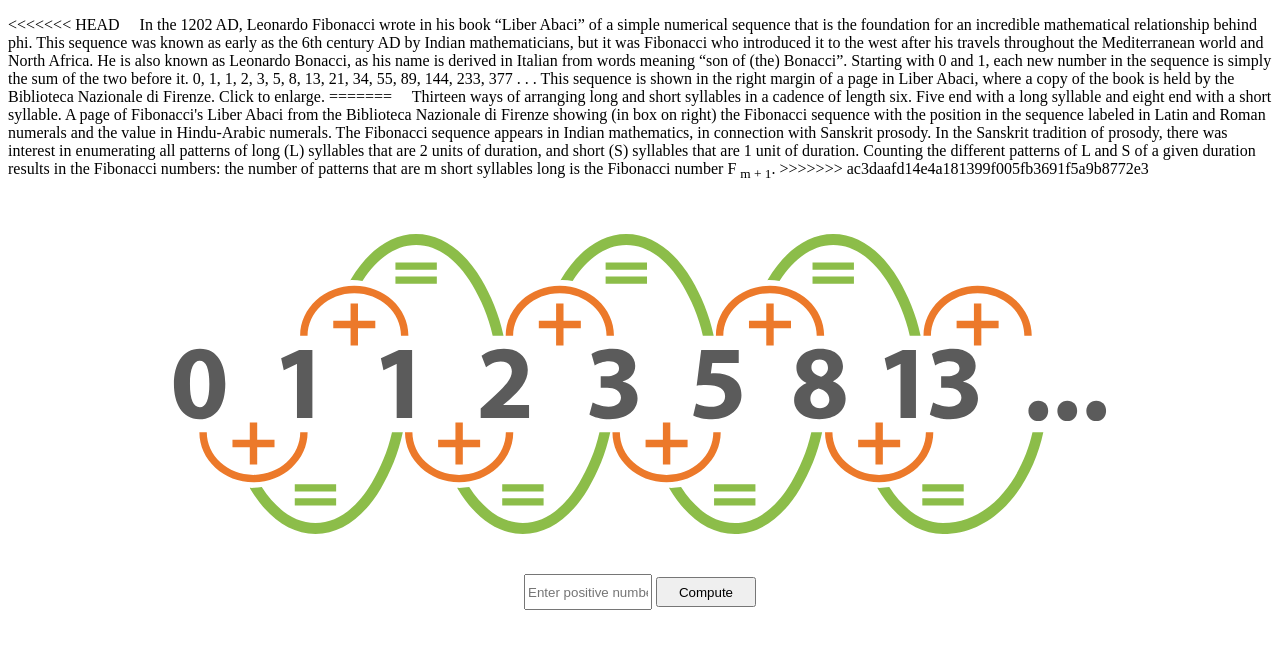
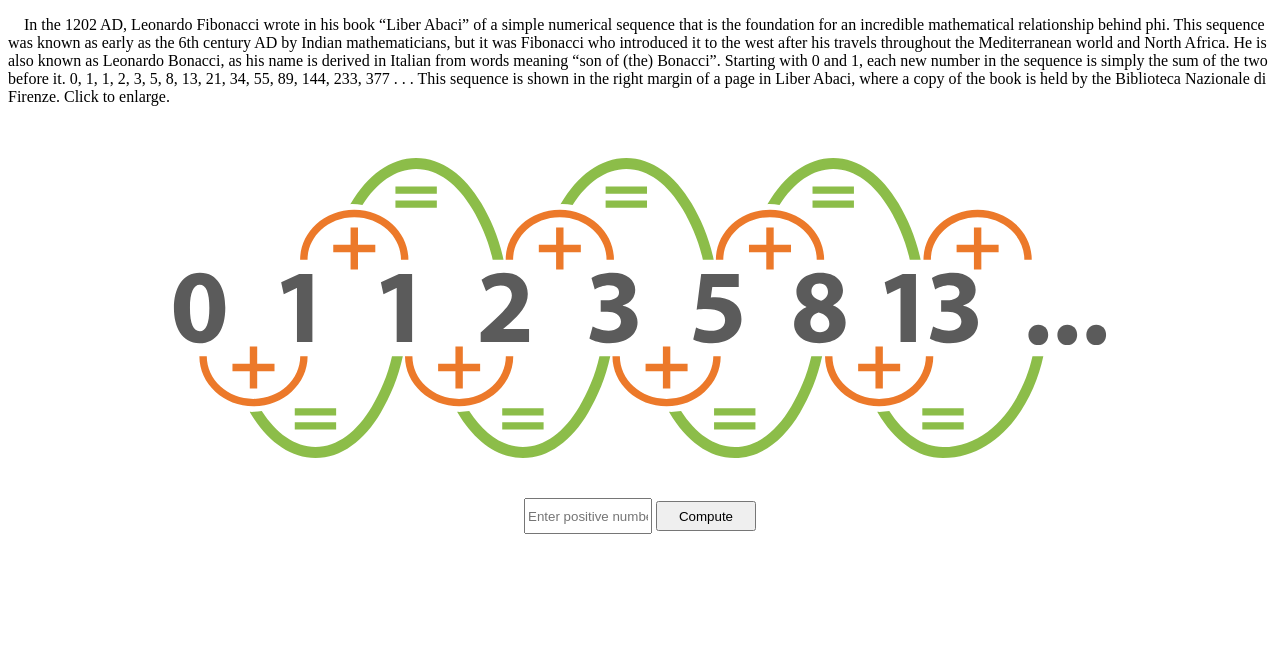
Before and after one commit to samyamstha/CS275-FA2018, a plain HTML site: page Assignment1/ss4674_HW1.html in a window 1280 px wide. Drawn offline with Linux system fonts and the light colour scheme.

Commit message:
Changed the paragraph

```diff
--- a/Assignment1/ss4674_HW1.html
+++ b/Assignment1/ss4674_HW1.html
@@ -7,7 +7,6 @@
 
 <body>
 	<p>
-<<<<<<< HEAD
 		&nbsp&nbsp&nbsp In the 1202 AD, Leonardo Fibonacci wrote in his book “Liber Abaci” of a simple numerical sequence that is the foundation for an incredible mathematical relationship behind phi.  This sequence was known as early as the 6th century AD by Indian mathematicians, but it was Fibonacci who introduced it to the west after his travels throughout the Mediterranean world and North Africa. He is also known as Leonardo Bonacci, as his name is derived in Italian from words meaning “son of (the) Bonacci”.
 
 		Starting with 0 and 1, each new number in the sequence is simply the sum of the two before it.
@@ -15,17 +14,7 @@
 		0, 1, 1, 2, 3, 5, 8, 13, 21, 34, 55, 89, 144,  233, 377 . . .
 
 		This sequence is shown in the right margin of a page in Liber Abaci, where a copy of the book is held by the Biblioteca Nazionale di Firenze. Click to enlarge.
-=======
-		&nbsp&nbsp&nbsp Thirteen ways of arranging long and short syllables in a cadence of length six. Five end with a long syllable
-		and eight end with a short syllable. A page of Fibonacci's Liber Abaci from the Biblioteca Nazionale di Firenze showing
-		(in box on right) the Fibonacci sequence with the position in the sequence labeled in Latin and Roman numerals and the
-		value in Hindu-Arabic numerals. The Fibonacci sequence appears in Indian mathematics, in connection with Sanskrit prosody.
-		In the Sanskrit tradition of prosody, there was interest in enumerating all patterns of long (L) syllables that are 2 units
-		of duration, and short (S) syllables that are 1 unit of duration. Counting the different patterns of L and S of a given
-		duration results in the Fibonacci numbers: the number of patterns that are m short syllables long is the Fibonacci number
-		F
-		<sub>m + 1</sub>.
->>>>>>> ac3daafd14e4a181399f005fb3691f5a9b8772e3
+
 	</p>
 	<br>
 	<br>
```
